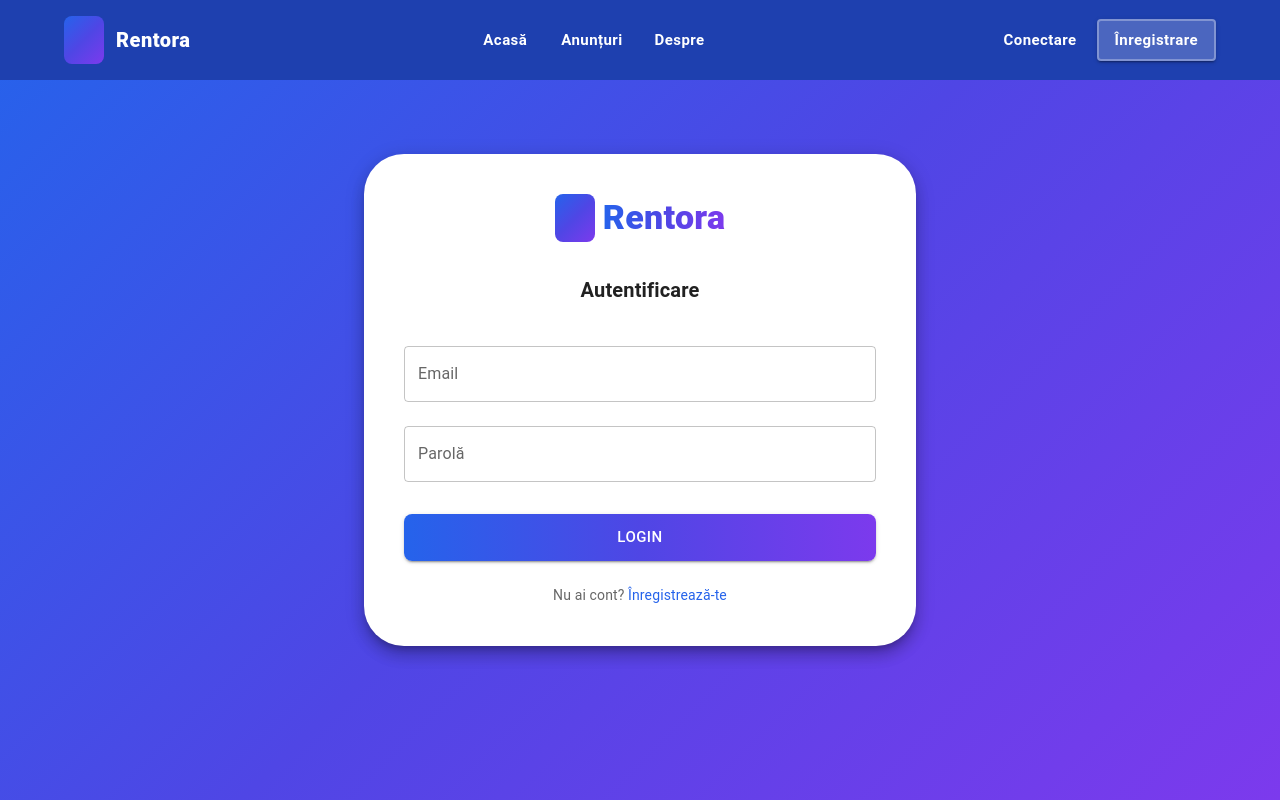
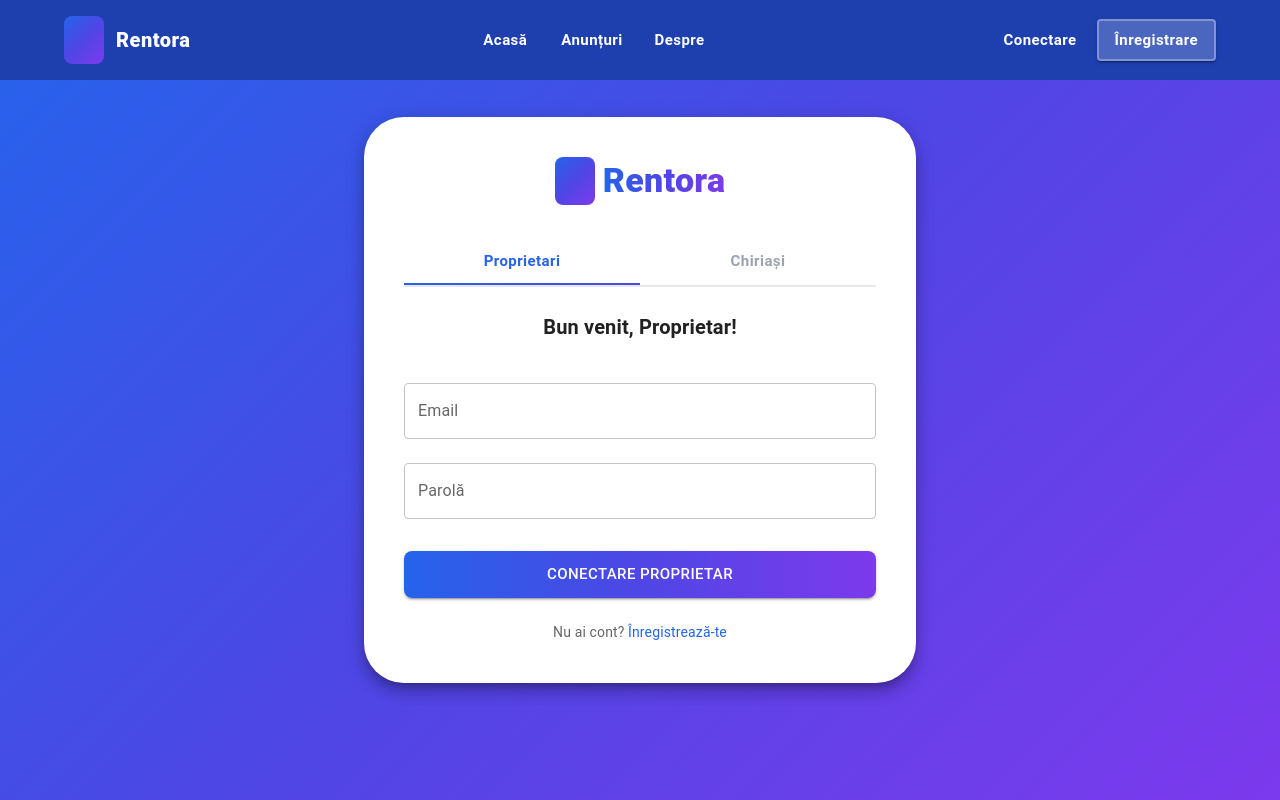
Before and after one commit to JanCojocari/TW_Project_Frontend, a React (Vite) app: page / in a window 1280 px wide. Built offline with nearby package versions, Linux system fonts and the light colour scheme; some icons are missing.

Commit message:
Modified Login form

```diff
--- a/src/app/routes.tsx
+++ b/src/app/routes.tsx
@@ -1,10 +1,13 @@
 
 import Home from "../pages/Home"
 import Login from "../pages/Login";
+import Register from "../pages/Register.tsx";
 export const publicRoutes = [
     {path: "/*", element: <Login />},
     {path: "/home", element: <Home/>},
-    {path: "/login", element: <Login/>}
+    {path: "/login", element: <Login/>},
+    {path: "/register", element: <Register/>}
+
 ];
 
 export const privateRoutes = [
--- a/src/components/LoginForm.tsx
+++ b/src/components/LoginForm.tsx
@@ -1,11 +1,18 @@
-import {Box, Button, Container, Paper, TextField, Typography} from "@mui/material";
+import {Box, Button, Container, Paper, TextField, Typography, Tabs, Tab} from "@mui/material";
 import ApartmentIcon from "@mui/icons-material/Apartment";
 import {useNavigate} from "react-router-dom";
 import {useAuth} from "../auth/AuthContext.tsx";
+import { useState } from "react";
 
 const LoginForm = () => {
     const navigate = useNavigate();
     const {login} = useAuth();
+    const [userType, setUserType] = useState<'proprietar' | 'chirias'>('proprietar');
+
+    const handleTabChange = (e: React.SyntheticEvent,newValue: 'proprietar' | 'chirias') => {
+        e.preventDefault();
+        setUserType(newValue);
+    };
 
     return (
         <Container maxWidth="sm">
@@ -15,7 +22,6 @@ const LoginForm = () => {
                     p: 5,
                     borderRadius: 10,
                 }}
-
             >
                 {/* Logo Rentora */}
                 <Box display="flex" alignItems="center" justifyContent={"center"}  gap={1} mb={4}>
@@ -43,8 +49,34 @@ const LoginForm = () => {
                     </Typography>
                 </Box>
 
+                {/* Tabs pentru selectare tip utilizator */}
+                <Tabs
+                    value={userType}
+                    onChange={handleTabChange}
+                    variant="fullWidth"
+                    sx={{
+                        mb: 3,
+                        borderBottom: "2px solid #e5e7eb",
+                        "& .MuiTab-root": {
+                            textTransform: "none",
+                            fontWeight: 600,
+                            fontSize: 15,
+                            color: "#9ca3af",
+                            "&.Mui-selected": {
+                                color: "#2563eb",
+                            },
+                        },
+                        "& .MuiTabs-indicator": {
+                            background: "linear-gradient(90deg, #2563eb, #4f46e5)",
+                        },
+                    }}
+                >
+                    <Tab label="Proprietari" value="proprietar" />
+                    <Tab label="Chiriași" value="chirias" />
+                </Tabs>
+
                 <Typography display={"flex"} justifyContent={"center"} variant="h6" fontWeight={600} mb={3}>
-                    Autentificare
+                    {userType === 'proprietar' ? 'Bun venit, Proprietar!' : 'Bun venit, Chirias!'}
                 </Typography>
 
                 <TextField
@@ -76,9 +108,8 @@ const LoginForm = () => {
                         login()
                         navigate("/home")
                     }}
-
                 >
-                    Login
+                    Conectare {userType === 'proprietar' ? 'Proprietar' : 'Chirias'}
                 </Button>
 
                 <Typography
@@ -87,7 +118,10 @@ const LoginForm = () => {
                     fontSize={14}
                     color="text.secondary"
                 >
-                    Nu ai cont? <span style={{ color: "#2563eb" }}>Înregistrează-te</span>
+                    Nu ai cont? <span
+                    style={{ color: "#2563eb", cursor: "pointer" }}
+                    onClick={()=>navigate("/register")}
+                >Înregistrează-te</span>
                 </Typography>
             </Paper>
         </Container>
--- a/src/pages/Register.tsx
+++ b/src/pages/Register.tsx
@@ -18,6 +18,7 @@ const Register = () => {
     return (
         <Box
             sx={{
+                pt:10.5,
                 minHeight: "100vh",
                 background: "linear-gradient(135deg, #2563eb, #4f46e5, #7c3aed)",
                 display: "flex",
@@ -117,7 +118,6 @@ const Register = () => {
                         <MenuItem value="">Prefer să nu specific</MenuItem>
                         <MenuItem value="M">Masculin</MenuItem>
                         <MenuItem value="F">Feminin</MenuItem>
-                        <MenuItem value="Other">Altul</MenuItem>
                     </TextField>
 
                     <TextField
```
